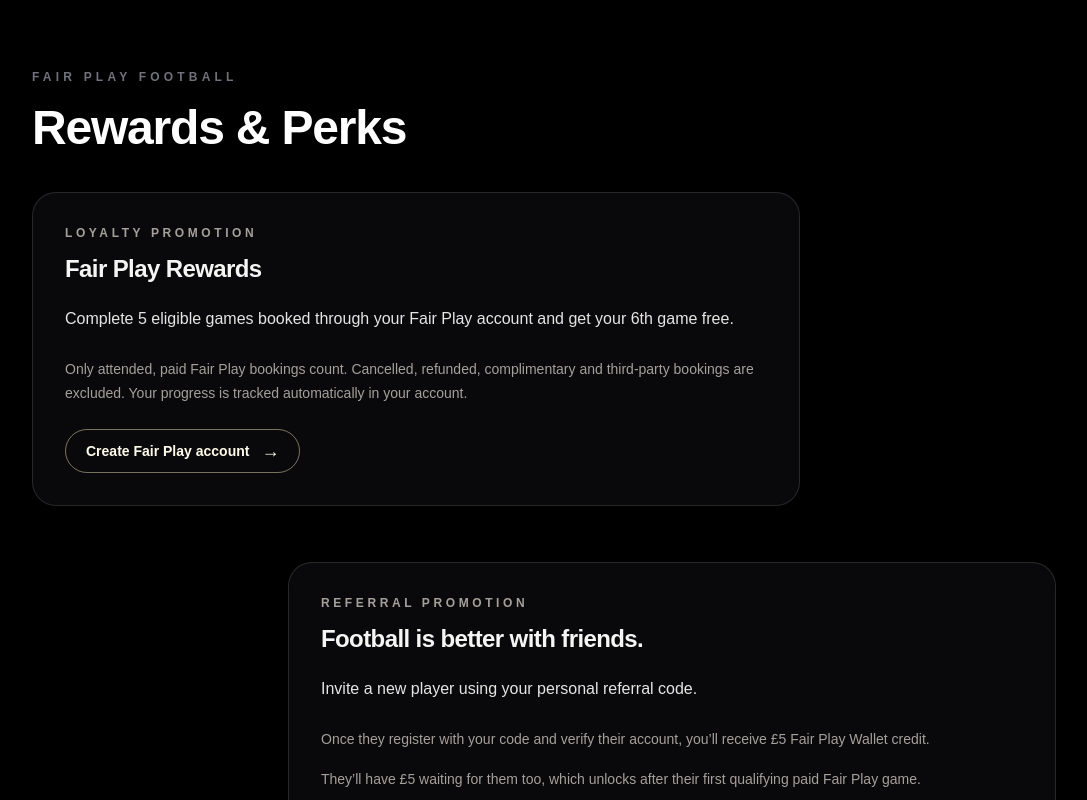
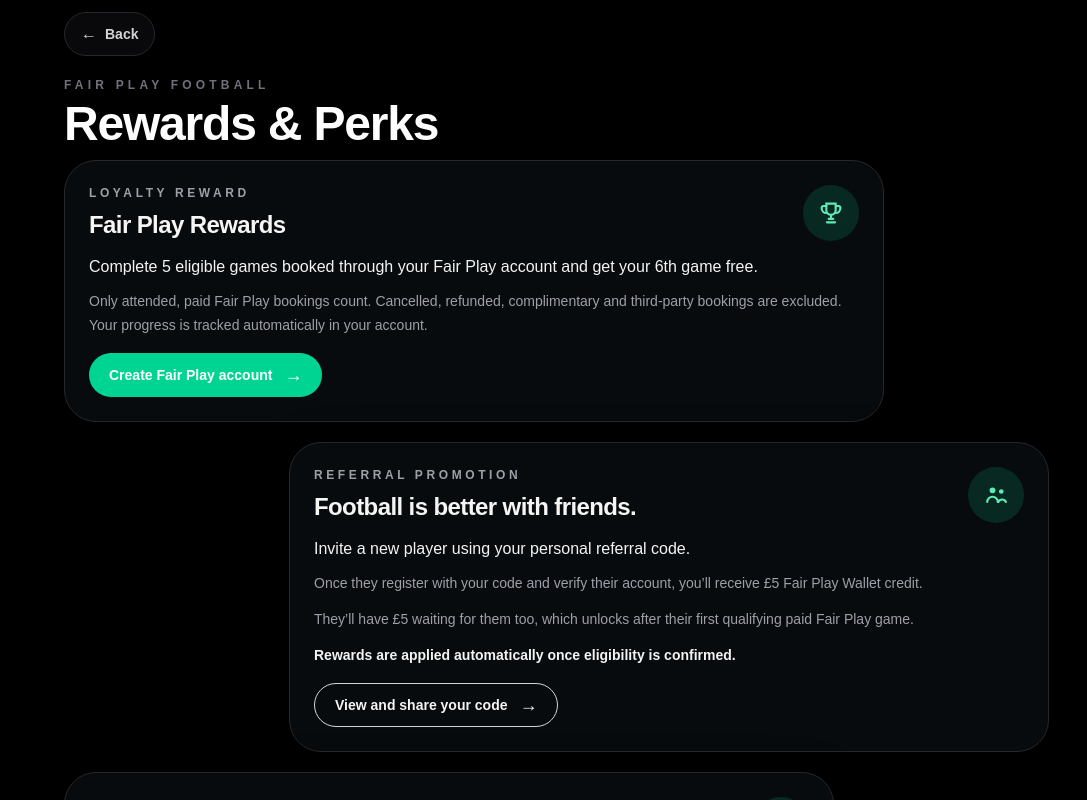
Before and after one commit to jasminhadzic3-ops/fair-play-football, a Next.js app: page /rewards in a window 1280 px wide. Shown: the top 800 px of the page, without its empty margins (96-1183 px from the left). Built offline with nearby package versions, Linux system fonts and the light colour scheme.

Commit message:
Restore Rewards page design

```diff
--- a/app/rewards/page.tsx
+++ b/app/rewards/page.tsx
@@ -1,5 +1,6 @@
 import Footer from "@/components/shared/layout/Footer";
 import Link from "next/link";
+import BackButton from "@/components/rewards/BackButton";
 
 export const metadata = {
   title: "Rewards & Perks | Fair Play Football",
@@ -7,6 +8,16 @@ export const metadata = {
 };
 
 const whatsappCommunityUrl = "https://chat.whatsapp.com/JAGpOaEd8jf2njevCRK7JE?mode=gi_t";
+
+function RewardIcon({ name }: { name: "trophy" | "people" | "star" }) {
+  if (name === "trophy") {
+    return <svg viewBox="0 0 24 24" className="h-7 w-7" fill="none" aria-hidden="true"><path d="M8 4h8v5.5a4 4 0 0 1-8 0V4Z" stroke="currentColor" strokeWidth="1.8" /><path d="M8 6H5.5A1.5 1.5 0 0 0 4 7.5v.5a4 4 0 0 0 4 4M16 6h2.5A1.5 1.5 0 0 1 20 7.5v.5a4 4 0 0 1-4 4M12 13.5V17M8.5 20h7M10 17h4" stroke="currentColor" strokeWidth="1.8" strokeLinecap="round" strokeLinejoin="round" /></svg>;
+  }
+  if (name === "people") {
+    return <svg viewBox="0 0 24 24" className="h-7 w-7" fill="none" aria-hidden="true"><circle cx="9" cy="8" r="2.5" fill="currentColor" /><circle cx="16.5" cy="9" r="2" fill="currentColor" /><path d="M4.5 18a4.5 4.5 0 0 1 9 0M14 18a3.5 3.5 0 0 1 6.5 0" stroke="currentColor" strokeWidth="1.8" strokeLinecap="round" /></svg>;
+  }
+  return <svg viewBox="0 0 24 24" className="h-7 w-7" fill="currentColor" aria-hidden="true"><path d="m12 2.7 2.76 5.59 6.17.9-4.46 4.35 1.05 6.15L12 16.79l-5.52 2.9 1.05-6.15-4.46-4.35 6.17-.9L12 2.7Z" /></svg>;
+}
 
 type RewardAction = {
   href: string;
@@ -28,7 +39,7 @@ type RewardsSection = {
 const rewardsSections: RewardsSection[] = [
   {
     id: "loyalty",
-    label: "Loyalty promotion",
+    label: "Loyalty Reward",
     heading: "Fair Play Rewards",
     body: "Complete 5 eligible games booked through your Fair Play account and get your 6th game free.",
     supportingText:
@@ -67,43 +78,44 @@ const rewardsSections: RewardsSection[] = [
   },
 ];
 
-const actionClass =
-  "mt-6 inline-flex min-h-11 items-center justify-center rounded-full border border-amber-100/45 px-5 text-sm font-bold text-amber-50 transition-colors hover:border-amber-100/70 hover:bg-amber-100/[0.08] focus:outline-none focus-visible:ring-2 focus-visible:ring-amber-100/70";
+const cardClass = "relative overflow-hidden rounded-[2rem] border border-zinc-800 bg-[#080b0d] p-6 shadow-[0_18px_54px_rgba(0,0,0,0.3)] sm:p-6";
+const iconClass = "absolute right-6 top-6 flex h-14 w-14 items-center justify-center rounded-full bg-emerald-400/15 text-emerald-300";
+const primaryActionClass = "mt-4 inline-flex min-h-11 items-center justify-center rounded-full bg-emerald-400 px-5 text-sm font-bold text-white transition hover:bg-emerald-300 focus:outline-none focus:ring-2 focus:ring-emerald-200/60";
+const outlineActionClass = "mt-4 inline-flex min-h-11 items-center justify-center rounded-full border border-zinc-300 px-5 text-sm font-bold text-zinc-100 transition hover:border-white hover:bg-white/5 focus:outline-none focus:ring-2 focus:ring-zinc-300/60";
 
 export default function RewardsPage() {
   return (
     <>
-      <main className="min-h-screen bg-black px-6 py-12 text-white sm:py-16">
-        <div className="mx-auto max-w-5xl">
-          <header className="mb-10 max-w-2xl">
-            <Link
-              href="/"
-              className="text-xs font-semibold uppercase tracking-[0.35em] text-zinc-500 transition-colors hover:text-stone-200 focus:outline-none focus-visible:ring-2 focus-visible:ring-stone-200/60"
-            >
+      <main className="min-h-screen bg-black px-6 py-3 text-white sm:py-3">
+        <div className="mx-auto max-w-[960px]">
+          <div className="mb-5 lg:mb-4"><BackButton /></div>
+          <header className="mb-3 max-w-2xl">
+            <Link href="/" className="text-xs font-semibold uppercase tracking-[0.35em] text-zinc-500 transition-colors hover:text-stone-200 focus:outline-none focus-visible:ring-2 focus-visible:ring-stone-200/60">
               Fair Play Football
             </Link>
-            <h1 className="mt-4 text-4xl font-extrabold tracking-tight text-white sm:text-5xl">
+            <h1 className="mt-1 text-4xl font-extrabold tracking-tight text-white sm:text-5xl">
               Rewards &amp; Perks
             </h1>
           </header>
 
-          <div className="mx-auto max-w-5xl space-y-10 lg:space-y-14">
+          <div className="mx-auto max-w-[960px] space-y-5">
             {rewardsSections.map((item, index) => (
               <section
                 key={item.heading}
                 aria-labelledby={`${item.id}-heading`}
-                className={`w-full rounded-[1.5rem] border border-stone-300/15 bg-zinc-950 p-6 shadow-[0_18px_54px_rgba(0,0,0,0.22)] sm:p-8 lg:max-w-3xl ${index === 1 ? "lg:ml-auto" : "lg:mr-auto"}`}
+                className={`${cardClass} w-full ${index === 0 ? "lg:max-w-[820px] lg:mr-auto" : index === 1 ? "lg:ml-[225px] lg:max-w-[760px]" : "lg:max-w-[770px] lg:mr-auto"}`}
               >
-                <p className="text-xs font-semibold uppercase tracking-[0.3em] text-stone-400">{item.label}</p>
-                <h2 id={`${item.id}-heading`} className="mt-3 text-2xl font-extrabold tracking-tight text-stone-100">
+                <div className={iconClass}><RewardIcon name={index === 0 ? "trophy" : index === 1 ? "people" : "star"} /></div>
+                <p className="text-xs font-semibold uppercase tracking-[0.3em] text-zinc-400">{item.label}</p>
+                <h2 id={`${item.id}-heading`} className="mt-2 max-w-[calc(100%-4rem)] text-2xl font-extrabold tracking-tight text-stone-100">
                   {item.heading}
                 </h2>
-                <p className="mt-5 text-base leading-7 text-stone-200">{item.body}</p>
-                <p className="mt-6 max-w-3xl text-sm leading-6 text-stone-400">{item.supportingText}</p>
+                <p className="mt-3 max-w-4xl text-base leading-7 text-zinc-100">{item.body}</p>
+                <p className="mt-2 max-w-4xl text-sm leading-6 text-zinc-400">{item.supportingText}</p>
                 {item.rewardText && item.automaticText ? (
                   <>
-                    <p className="mt-4 max-w-3xl text-sm leading-6 text-stone-400">{item.rewardText}</p>
-                    <p className="mt-4 max-w-3xl text-sm font-semibold leading-6 text-stone-200">{item.automaticText}</p>
+                    <p className="mt-3 max-w-3xl text-sm leading-6 text-zinc-400">{item.rewardText}</p>
+                    <p className="mt-3 max-w-3xl text-sm font-semibold leading-6 text-zinc-100">{item.automaticText}</p>
                   </>
                 ) : null}
                 {item.action.external ? (
@@ -111,13 +123,13 @@ export default function RewardsPage() {
                     href={item.action.href}
                     target="_blank"
                     rel="noopener noreferrer"
-                    className={actionClass}
+                    className={outlineActionClass}
                     aria-label={`${item.action.label} (opens in a new tab)`}
                   >
                     {item.action.label} <span className="ml-3 text-lg" aria-hidden="true">→</span>
                   </a>
                 ) : (
-                  <Link href={item.action.href} className={actionClass}>
+                  <Link href={item.action.href} className={index === 0 ? primaryActionClass : outlineActionClass}>
                     {item.action.label} <span className="ml-3 text-lg" aria-hidden="true">→</span>
                   </Link>
                 )}
```
